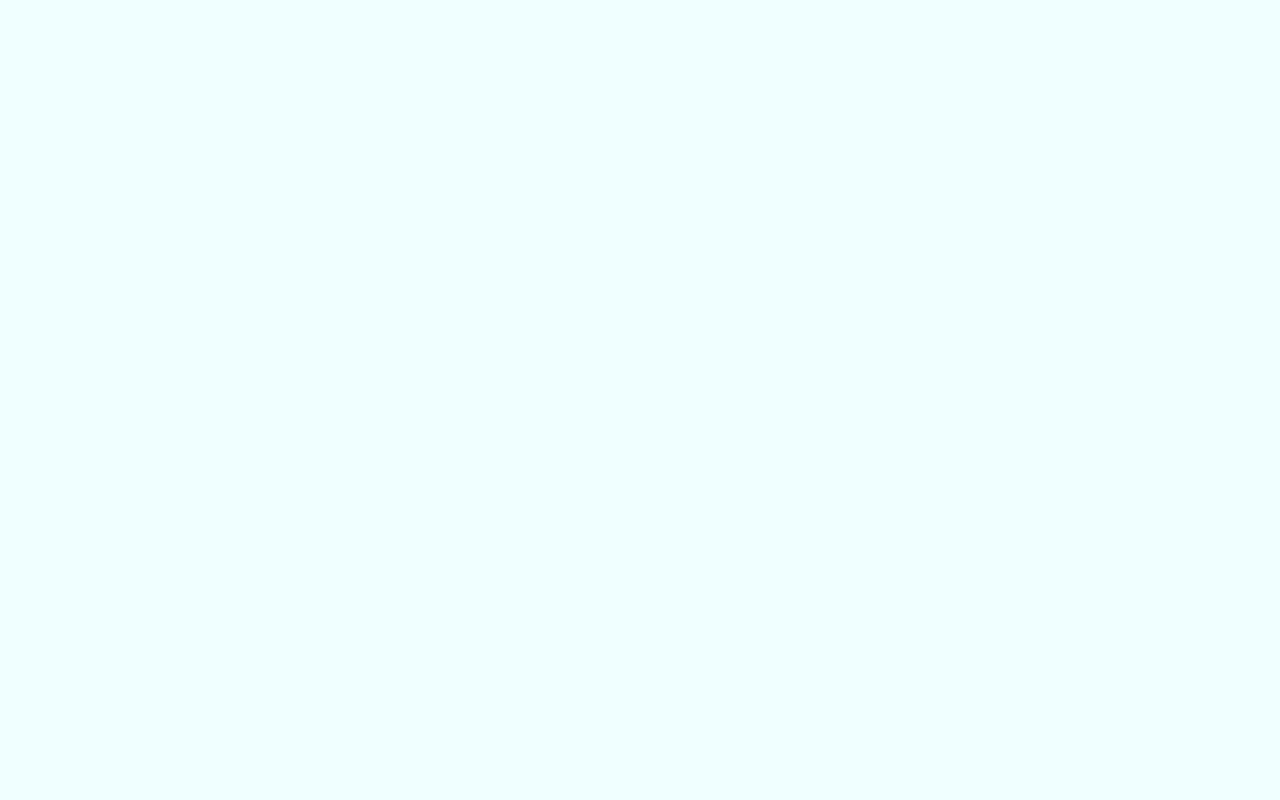
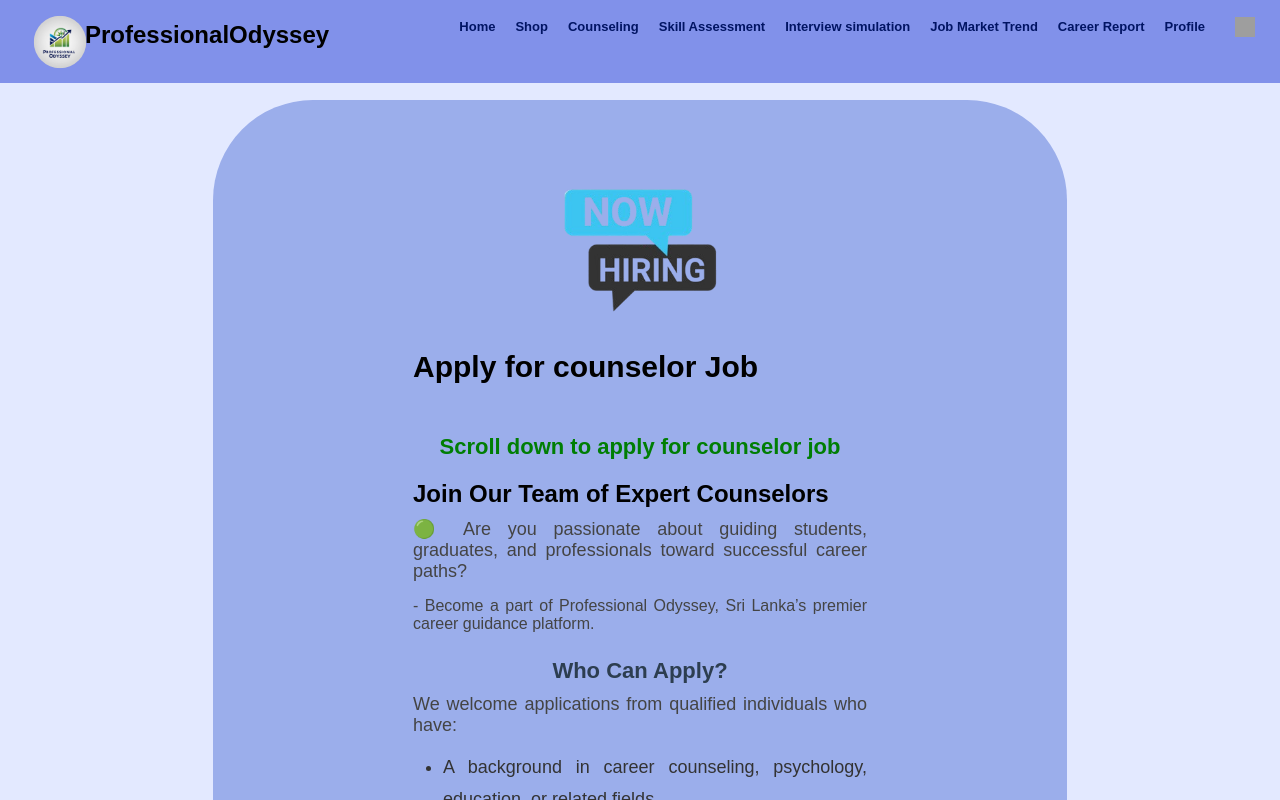
Before and after one commit to DevintthHaran/SDGP, a React (Create React App) app in the folder Frontend/sdgp-project/: page /job in a window 1280 px wide. Before the commit this address had no page. Shown: the top 800 px of the page. Built offline with nearby package versions, Linux system fonts and the light colour scheme; grey boxes are pictures that could not be loaded; a web font is replaced by a local one.

Commit message:
Navbar linked pushed

```diff
--- a/Frontend/sdgp-project/src/App.js
+++ b/Frontend/sdgp-project/src/App.js
@@ -36,14 +36,14 @@ function App() {
 
         {/* Define the route for the homepage */}
         <Route path="/" element={<Splash />} />
-        <Route path="/" element={<Home />} />
+        <Route path="/home" element={<Home />} />
         <Route path="/login" element={<Login/>}/>
         <Route path="/signup" element={<Signup/>}/>
         <Route path="/skill" element={<SkillAssessment/>}/>
         <Route path="/career" element={<CareerAssessment/>}/>
         {/* Define the Pages related to counseling */}
-        <Route path="/" element={<JobApply />} />
-        <Route path="/" element={<Admin />} />
+        <Route path="/job" element={<JobApply />} />
+        <Route path="/admin" element={<Admin />} />
         {/* Define the route for the Shop page */}
         <Route path="/shop" element={<Shop />} />
         {/* Define the route for the Order page */}
--- a/Frontend/sdgp-project/src/components/Header.jsx
+++ b/Frontend/sdgp-project/src/components/Header.jsx
@@ -11,15 +11,15 @@ const Header = () => {
             <h2><b>ProfessionalOdyssey</b></h2>
         </div>
         <ul>
-          <li><a href="./pages/Home.jsx">Home</a></li>
-          <li><a href="./pages/Shop.jsx">Shop</a></li>
-          <li><a href="./pages/">Counseling</a></li>
-          <li><a href="./pages/">Skill Assessment</a></li>
-          <li><a href="./pages/">Interview simulation</a></li>
-          <li><a href="./pages/">Job Market Trend</a></li>
-          <li><a href="./pages/">Career Report</a></li>
-          <li><a href="./pages/">Profile</a></li>
-          <li><a href=""><img src="https://img.icons8.com/?size=100&id=84040&format=png&color=000000" alt="Settings icon" /></a></li>
+          <li><a href="/home">Home</a></li>
+          <li><a href="/shop">Shop</a></li>
+          <li><a href="/meeting">Counseling</a></li>
+          <li><a href="/skill">Skill Assessment</a></li>
+          <li><a href="/chat">Interview simulation</a></li>
+          <li><a href="/job">Job Market Trend</a></li>
+          <li><a href="/career">Career Report</a></li>
+          <li><a href="/profile">Profile</a></li>
+          <li><a href="/setting"><img src="https://img.icons8.com/?size=100&id=84040&format=png&color=000000" alt="Settings icon" /></a></li>
         </ul>
       </nav>
     </header>
```
